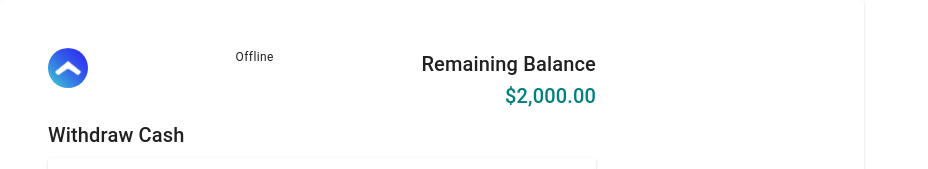
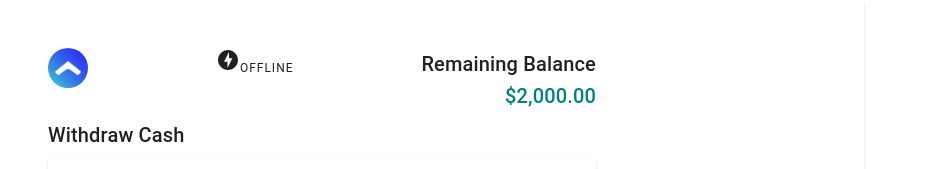
Before and after one commit to NMVW/atm-demo, a React (Create React App) app: page / in a window 1280 px wide. Shown: the top 169 px of the page, without its empty margins (0-928 px from the left). Built offline with nearby package versions, Linux system fonts and the light colour scheme; no server answers.

Commit message:
add offline support indicator

```diff
--- a/src/components/App/App.tsx
+++ b/src/components/App/App.tsx
@@ -15,6 +15,7 @@ import CardContent from '@material-ui/core/CardContent';
 import Typography from '@material-ui/core/Typography';
 import Skeleton from '@material-ui/lab/Skeleton';
 import Avatar from '@material-ui/core/Avatar';
+import OfflineIcon from '@material-ui/icons/OfflineBolt';
 
 import { Provider } from 'react-redux';
 import { store } from '../../services/redux';
@@ -92,7 +93,7 @@ function App () {
       <CardContent>
         <header style={{ flexDirection: 'row', display: 'flex', justifyContent: 'space-between' }}>
           <Avatar className={isLoading ? 'App-logo': ''} src={logo} style={{ marginBottom: '1rem' }} />
-          <Typography variant="caption" hidden={txnsLoadingStatus !== 'error'}>Offline</Typography>
+          <Typography variant="overline" hidden={txnsLoadingStatus !== 'error'}><OfflineIcon />Offline</Typography>
           <Typography className="AccountBalance" variant="h6" gutterBottom style={{ textAlign: 'right' }}>
             Remaining Balance<br />
             { !isLoading ? <span style={{ color: 'teal' }}>{currency(currentBalance).format()}</span>: <Skeleton variant="text" height={40} /> }
```
